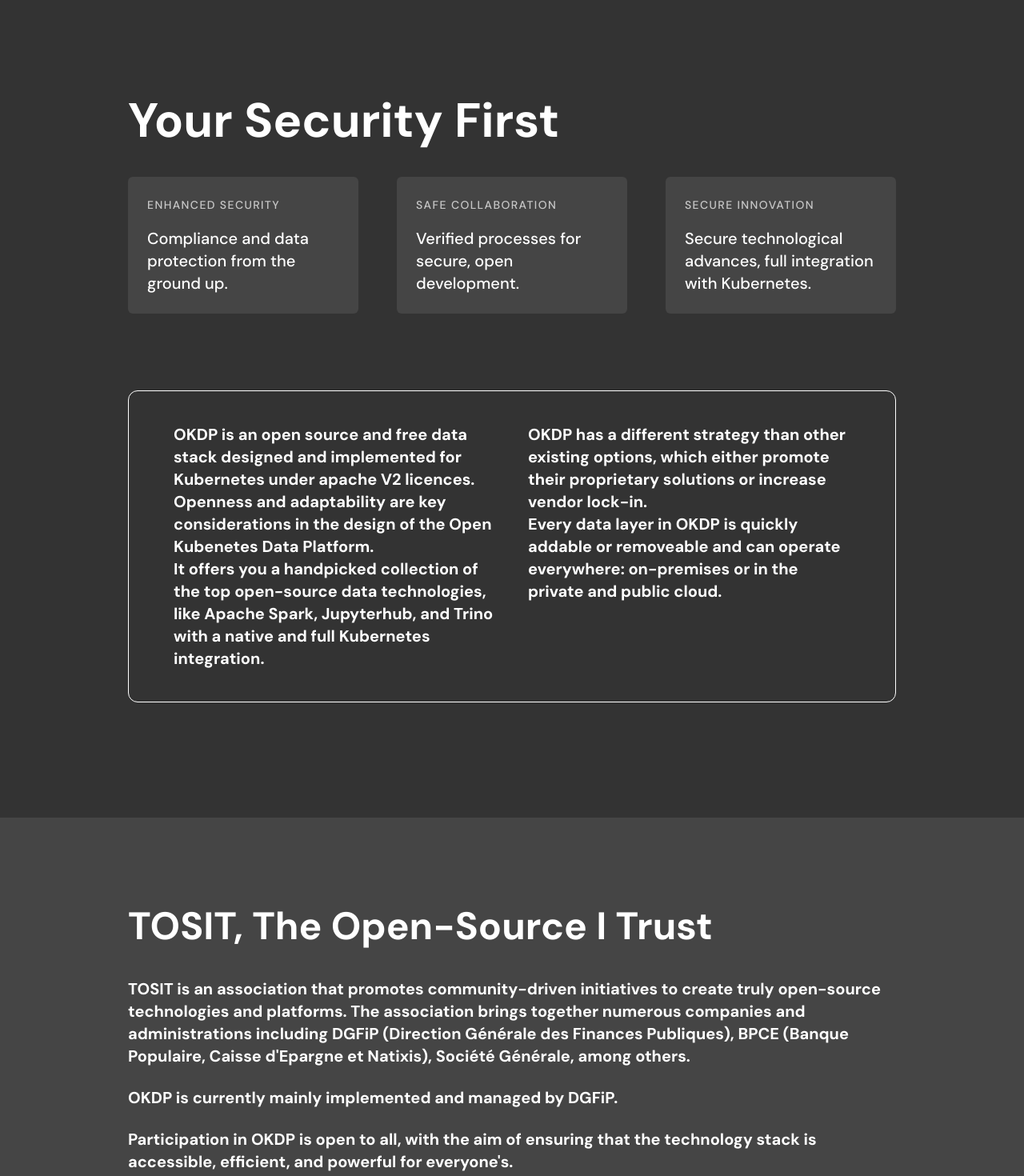
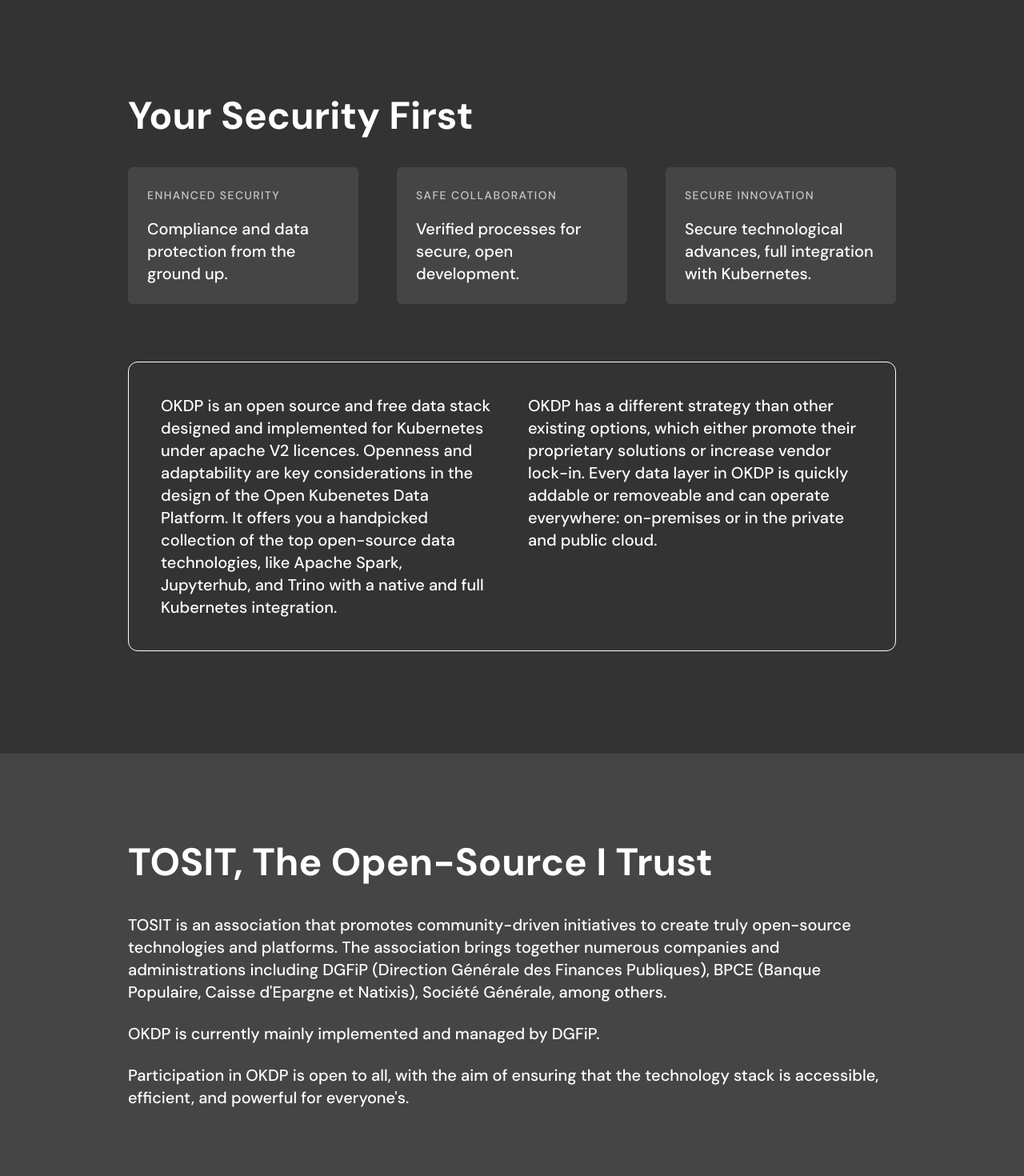
Before and after one commit to OKDP/okdp.io, a React (Vite) app: page / in a window 1280 px wide. Shown: the part 540-2010 px from the top of the page at 80% size. Built offline with nearby package versions, Linux system fonts and the light colour scheme.

Commit message:
feat: responsive styles

```diff
--- a/src/App.tsx
+++ b/src/App.tsx
@@ -1,4 +1,4 @@
-import Architecture from "./components/Architecure";
+import Architecture from "./components/Architecture";
 import Features from "./components/Features";
 import { Roadmap } from "./components/Roadmap";
 import SecurityCards from "./components/SecurityCards";
@@ -222,11 +222,11 @@
           </ul>
         </nav>
       </header>
-      <main className="">
+      <main>
         <section>
           <div className="mx-auto max-w-5xl px-4 py-32 sm:px-6 lg:px-8">
             <div className="text-center">
-              <h1 className="text-7xl font-bold">
+              <h1 className="text-5xl font-bold md:text-7xl">
                 The Future of Open-Source Data Management.
               </h1>
               <p className="mt-8 text-xl font-bold opacity-80">
@@ -244,43 +244,41 @@
         <section>
           <div className="mx-auto max-w-5xl px-4 sm:px-6 lg:px-8">
             <div className="py-8">
-              <h2 className="text-6xl font-bold">Your Security First</h2>
+              <h2 className="text-4xl font-bold md:text-5xl">
+                Your Security First
+              </h2>
               <div className="mt-10">
                 <SecurityCards cards={cards} />
               </div>
             </div>
-            <div className="pb-36 pt-16">
-              <div className="grid gap-10 rounded-xl border border-white px-14 py-10 text-xl font-bold md:grid-cols-2">
+            <div className="py-10 md:pb-32 md:pt-10">
+              <div className="grid gap-10 rounded-xl border border-white px-6 py-6 text-xl font-medium md:grid-cols-2 md:px-10 md:py-10">
                 <p>
                   OKDP is an open source and free data stack designed and
-                  implemented for Kubernetes under apache V2 licences.
-                  <br />
-                  Openness and adaptability are key considerations in the design
-                  of the Open Kubenetes Data Platform.
-                  <br />
-                  It offers you a handpicked collection of the top open-source
-                  data technologies, like Apache Spark, Jupyterhub, and Trino
-                  with a native and full Kubernetes integration.
+                  implemented for Kubernetes under apache V2 licences. Openness
+                  and adaptability are key considerations in the design of the
+                  Open Kubenetes Data Platform. It offers you a handpicked
+                  collection of the top open-source data technologies, like
+                  Apache Spark, Jupyterhub, and Trino with a native and full
+                  Kubernetes integration.
                 </p>
                 <p>
                   OKDP has a different strategy than other existing options,
                   which either promote their proprietary solutions or increase
-                  vendor lock-in.
-                  <br />
-                  Every data layer in OKDP is quickly addable or removeable and
-                  can operate everywhere: on-premises or in the private and
-                  public cloud.
+                  vendor lock-in. Every data layer in OKDP is quickly addable or
+                  removeable and can operate everywhere: on-premises or in the
+                  private and public cloud.
                 </p>
               </div>
             </div>
           </div>
         </section>
-        <section className="bg-gris-light py-28">
-          <div className="mx-auto max-w-5xl px-4 sm:px-6 lg:px-8">
-            <h2 className="text-5xl font-bold">
+        <section className="bg-gris-light py-10 md:py-28">
+          <div className="mx-auto max-w-5xl px-6 lg:px-8">
+            <h2 className="text-4xl font-bold md:text-5xl">
               TOSIT, The Open-Source I Trust
             </h2>
-            <p className="mt-10 text-xl font-bold">
+            <p className="mt-10 text-xl font-medium">
               TOSIT is an association that promotes community-driven initiatives
               to create truly open-source technologies and platforms. The
               association brings together numerous companies and administrations
@@ -288,29 +286,30 @@
               (Banque Populaire, Caisse d'Epargne et Natixis), Société Générale,
               among others.
             </p>
-            <p className="mt-6 text-xl font-bold">
+            <p className="mt-6 text-xl font-medium">
               OKDP is currently mainly implemented and managed by DGFiP.
             </p>
-            <p className="mt-6 text-xl font-bold">
+            <p className="mt-6 text-xl font-medium">
               Participation in OKDP is open to all, with the aim of ensuring
               that the technology stack is accessible, efficient, and powerful
               for everyone's.
             </p>
           </div>
         </section>
-        <section id="features" className="py-28">
-          <div className="mx-auto max-w-5xl px-4 sm:px-6 lg:px-8">
-            <h2 className="text-5xl font-bold">Features</h2>
+
+        <section id="features" className="py-10 md:py-28">
+          <div className="mx-auto max-w-5xl px-6 lg:px-8">
+            <h2 className="text-4xl font-bold md:text-5xl">Features</h2>
             <div className="mt-12">
               <Features features={features} />
             </div>
           </div>
         </section>
 
-        <section id="architecture" className="bg-gris-light py-28">
-          <div className="mx-auto max-w-5xl px-4 sm:px-6 lg:px-8">
-            <h2 className="text-5xl font-bold">Architecture</h2>
-            <p className="text-xl font-bold">
+        <section id="architecture" className="bg-gris-light md:py-28">
+          <div className="mx-auto max-w-5xl px-6 py-10 md:px-8">
+            <h2 className="text-4xl font-bold md:text-5xl">Architecture</h2>
+            <p className="mt-6 text-xl font-medium">
               These tools and platforms form an integral part of the OKDP
               architecture.
             </p>
@@ -319,9 +318,9 @@
             </div>
           </div>
         </section>
-        <section className="py-28">
-          <div className="mx-auto max-w-5xl px-4 sm:px-6 lg:px-8">
-            <h2 className="text-5xl font-bold">Roadmap</h2>
+        <section className="py-10 md:py-28">
+          <div className="mx-auto max-w-5xl px-6 md:px-8">
+            <h2 className="text-4xl font-bold md:text-5xl">Roadmap</h2>
             <div className="mt-12">
               <Roadmap milestones={milestones} />
             </div>
--- a/src/components/Architecure.tsx
+++ /dev/null
@@ -1,51 +0,0 @@
-const Components = ({
-  title,
-  components,
-}: {
-  title: string;
-  components: { name: string; logo: string; link: string }[];
-}) => {
-  return (
-    <li>
-      <h4>{title}</h4>
-      <ul className="flex divide-x overflow-auto rounded-lg bg-gris-lighter">
-        {components.map((component) => (
-          <li
-            key={component.name}
-            className="flex min-h-24 flex-grow items-center justify-center border-gris-dark px-8 py-6 text-center"
-          >
-            <a
-              href={component.link}
-              target="_blank"
-              rel="noopener noreferrer"
-              className="flex h-full w-full items-center justify-center"
-            >
-              <img
-                src={component.logo}
-                alt={component.name}
-                className="h-auto max-h-24 min-h-12 w-auto min-w-40 max-w-40"
-              />
-            </a>
-          </li>
-        ))}
-      </ul>
-    </li>
-  );
-};
-
-export default function Architecture({
-  architecture,
-}: {
-  architecture: {
-    title: string;
-    components: { name: string; logo: string; link: string }[];
-  }[];
-}) {
-  return (
-    <ul className="flex flex-col gap-12">
-      {architecture.map((a) => (
-        <Components key={a.title} {...a} />
-      ))}
-    </ul>
-  );
-}
--- a/src/components/Features.tsx
+++ b/src/components/Features.tsx
@@ -7,7 +7,7 @@
 }) => (
   <li className="flex flex-col gap-1">
     <h3 className="text-3xl font-bold">{title}</h3>
-    <p className="leading-tight opacity-80">{description}</p>
+    <p className="text-xl leading-tight opacity-80">{description}</p>
   </li>
 );
 
--- a/src/components/Roadmap.tsx
+++ b/src/components/Roadmap.tsx
@@ -7,7 +7,7 @@
 }) => (
   <li className="flex flex-col gap-1">
     <h3 className="text-3xl font-bold">{title}</h3>
-    <p className="leading-tight opacity-80">{description}</p>
+    <p className="text-xl leading-tight opacity-80">{description}</p>
   </li>
 );
 
```
